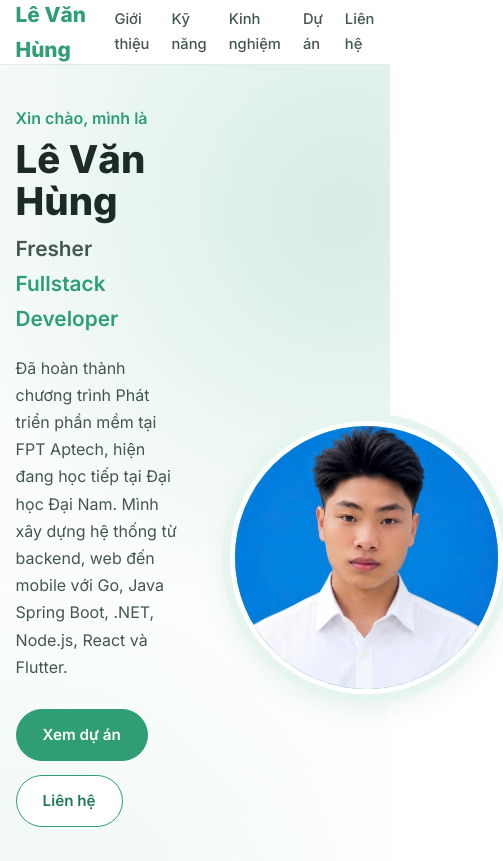
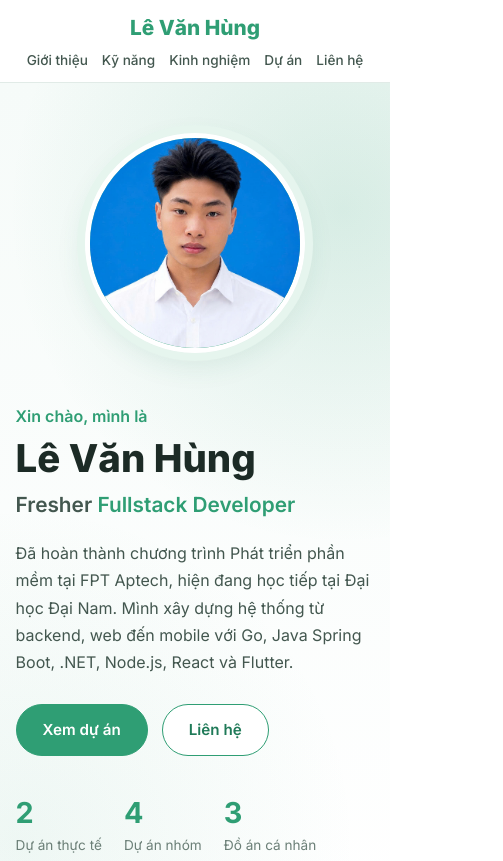
Before and after one commit to levanhungdev/BTL_Portfolio_CuoiKi_ThietKeWebVaTrienKhai, a plain HTML site: page index.html in a window 390 px wide. Shown: the top 861 px of the page, 503 px wide, since content can reach past the window. Drawn offline with Linux system fonts and the light colour scheme.

Commit message:
Ban 5: Sua loi bo cuc Responsive tren man hinh dien thoai

```diff
--- a/style.css
+++ b/style.css
@@ -287,3 +287,31 @@ code {
   background: var(--bg-alt);
   border-top: 1px solid var(--border);
 }
+
+/* RESPONSIVE */
+@media (max-width: 860px) {
+  .hero__inner,
+  .about,
+  .featured__grid { grid-template-columns: 1fr; }
+
+  .hero__photo { order: -1; }
+  .hero { padding-top: 50px; }
+  .avatar { width: 220px; }
+  .avatar__initials { font-size: 3.6rem; }
+}
+
+@media (max-width: 640px) {
+  .header__inner { height: auto; flex-direction: column; padding: 10px 0; gap: 4px; }
+  .nav { gap: 14px; flex-wrap: wrap; justify-content: center; }
+  .nav a { font-size: 0.85rem; }
+  html { scroll-padding-top: 110px; }
+  .section { padding: 60px 0; }
+  .hero__stats { gap: 22px; }
+  .featured { padding: 22px; }
+  .timeline__body { padding: 18px; }
+}
+
+@media (prefers-reduced-motion: reduce) {
+  html { scroll-behavior: auto; }
+  * { transition: none !important; }
+}
```
